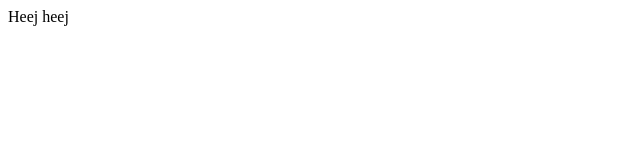
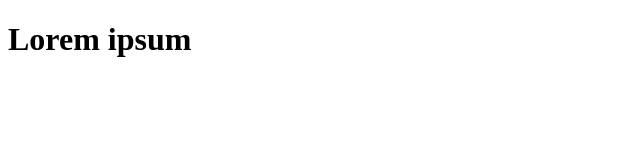
Before and after one commit to stefanledin/gatsby-netlify-cms-test, a Gatsby site: page / in a window 1280 px wide. Shown: the whole page, without its empty margins (0-640 px from the left). Built offline with nearby package versions, Linux system fonts and the light colour scheme; Gatsby itself is replaced by a stand-in of ours.

Commit message:
testar att uppdatera!

```diff
--- a/src/pages/index.js
+++ b/src/pages/index.js
@@ -1,3 +1,9 @@
 import React from "react"
 
-export default () => <div>Heej heej</div>
+export default () => {
+    return (
+        <div>
+            <h1>Lorem ipsum</h1>
+        </div>
+    )
+}
```
